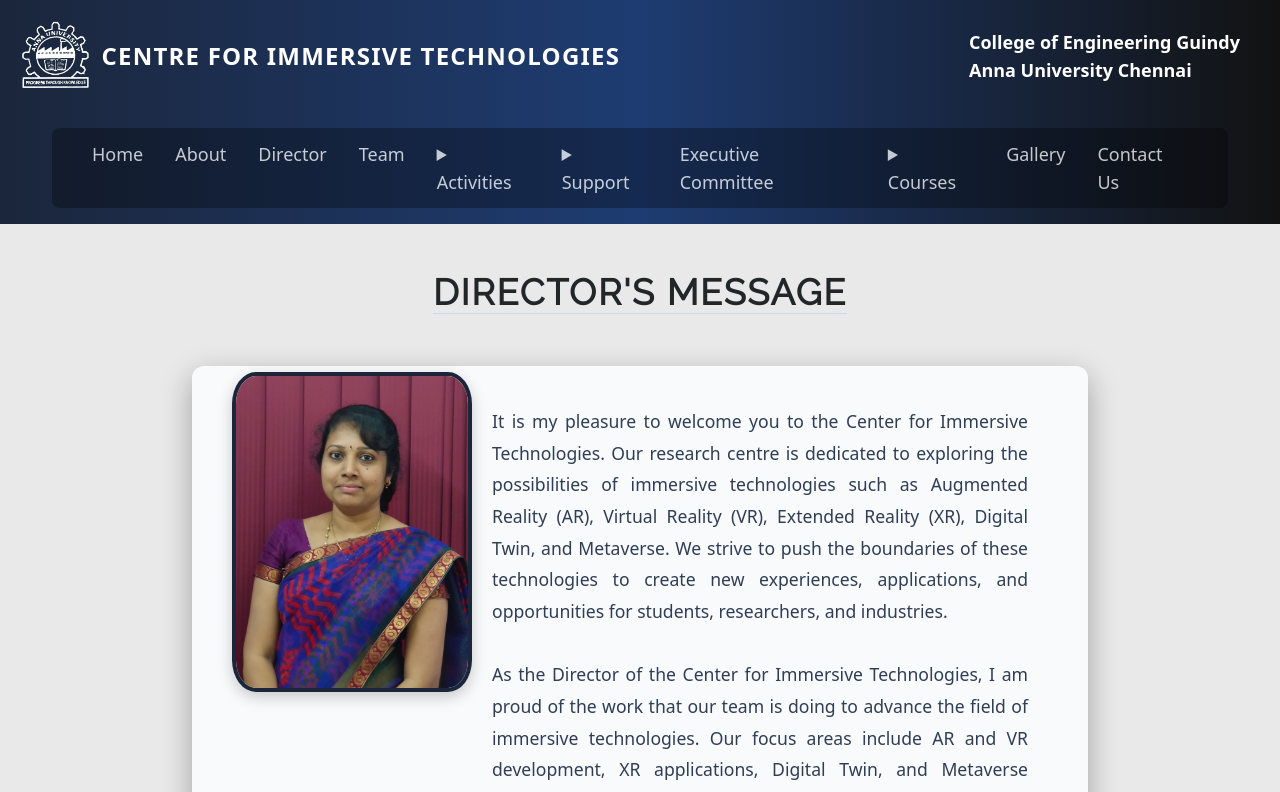
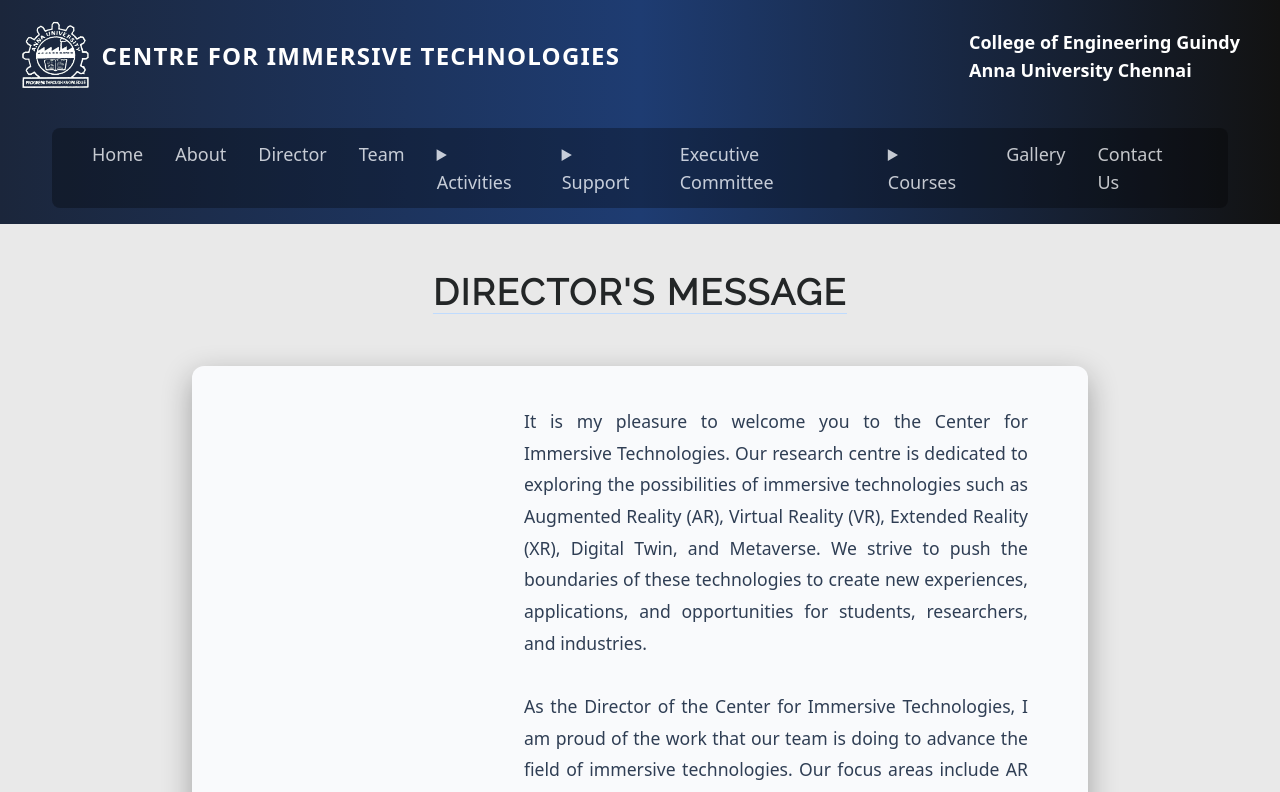
Before and after one commit to DirectorCITAU/CIT, a React (Vite) app: page /director_message in a window 1280 px wide. Shown: the top 792 px of the page. Built offline with nearby package versions, Linux system fonts and the light colour scheme.

Commit message:
updated director page

```diff
--- a/src/components/Director.jsx
+++ b/src/components/Director.jsx
@@ -31,7 +31,7 @@
       animate={{ opacity: 1, y: 0 }}
       transition={{ duration: 1 }}
     >
-        {/* <motion.img
+      <motion.img
         src={Dmm}
         alt="Director"
         className="w-48 h-48 mx-auto md:mr-8 md:ml-0"
@@ -46,27 +46,7 @@
         initial={{ scale: 0 }}
         animate={{ scale: 1 }}
         transition={{ duration: 1 }}
-        /> */}
-        <div className="flex flex-col items-center justify-start min-h-screen">
-  <motion.img
-    src={Dmm}
-    alt="Director"
-    className="w-48 h-48 mx-auto mt-[-220px]" // Move further up
-    style={{
-      width: "240px",
-      height: "320px",
-      borderRadius: "10%",
-      border: "4px solid #1b263b",
-      objectFit: "cover",
-      boxShadow: "0px 5px 15px rgba(0, 0, 0, 0.2)",
-    }}
-    initial={{ scale: 0 }}
-    animate={{ scale: 1 }}
-    transition={{ duration: 1 }}
       />
-</div>
-
-
       <div className="md:flex-1 text-justify" style={{ padding: "0 20px" }}>
         <motion.p
           className="mb-6 pb-2"
@@ -121,8 +101,6 @@
         </motion.p>
       </div>
     </motion.div>
-
-
   </div>
   );
 }
```
Lines whose indentation alone changed are shown as unchanged.
